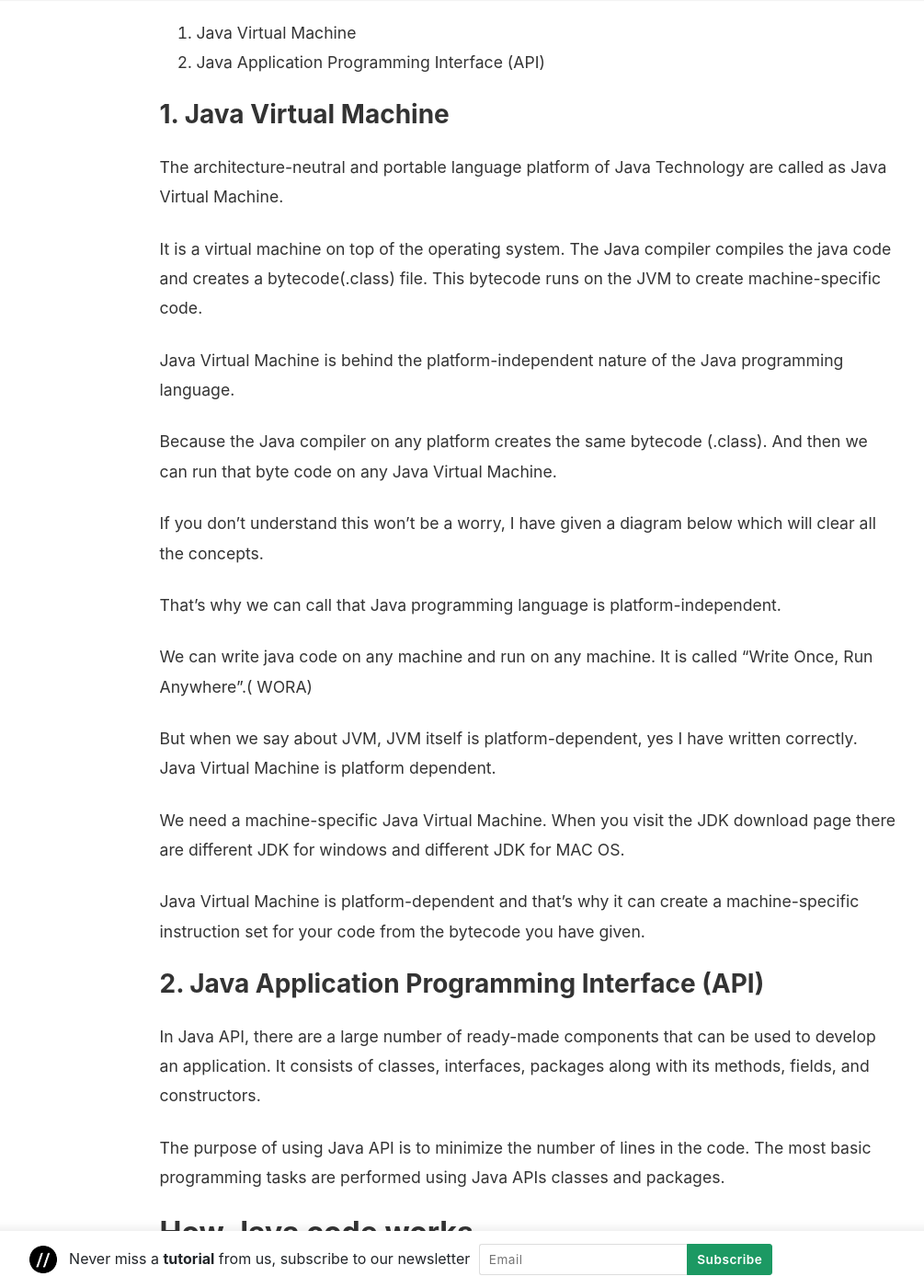
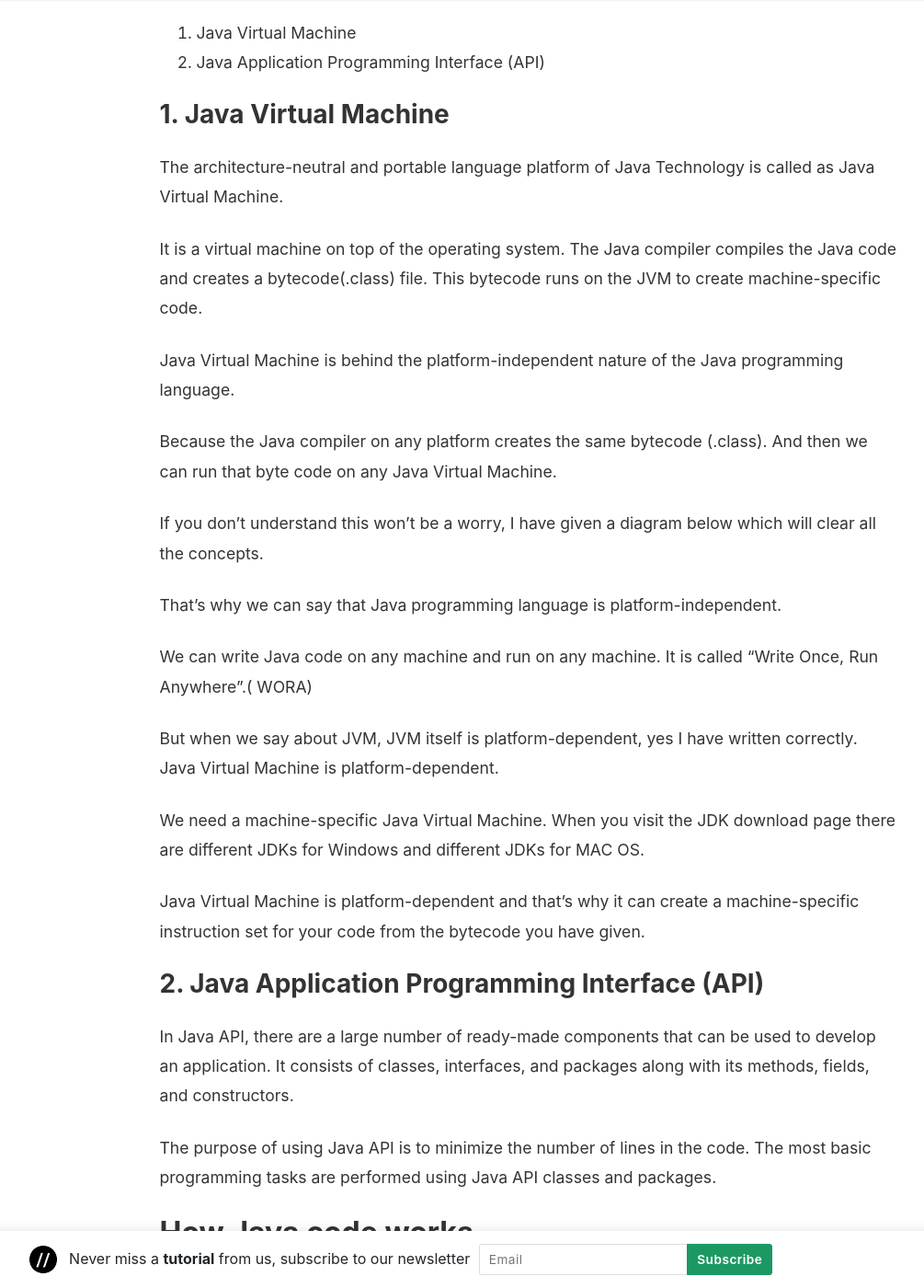
Before and after one commit to coderolls/coderolls-blog, a Jekyll site: the page built from _posts/java-basic/2019-11-29-java-introduction.md, in a window 1280 px wide and 1400 px high, scrolled down 4402 px. Shown: the whole window at 92% size, without its empty margins (204-1209 px from the left). Built offline with Jekyll 4.4.1, drawn with Linux system fonts in a browser that asks for light colours; nearby versions of some CDN libraries; comment, search, counter and statistics services are not loaded; some of the changed text lies outside the part shown.

Commit message:
Update 2019-11-29-java-introduction.md

```diff
--- a/_posts/java-basic/2019-11-29-java-introduction.md
+++ b/_posts/java-basic/2019-11-29-java-introduction.md
@@ -3,24 +3,24 @@
 title:  "Introduction to Java Technology (Language and Platform)"
 author: gaurav
 categories: [ Java, Core Java ]
-description: "Java is a general purpose computer programming language. Let's get introduce to an amazing programming language."
+description: "Java is a general-purpose computer programming language. Let's get introduced to an amazing programming language."
 featured: false
 toc: true
 ---
 
-Java is a general purpose computer programming language. Let's get introduce to an amazing programming language.
+Java is a general-purpose computer programming language. Let's get introduced to an amazing programming language.
 
 ## Introduction
 
 James Gosling, Mike Sheridan, and Patrick Naughton initiated the Java language project in June 1991. The project was aimed to develop software for a wide variety of network devices and embedded systems.
 
-When the project started they have chosen C++ language, but later they understood the difficulties with C++ and found that these problems could be addressed by creating entirely new simple, reliable, secure language, as a result, the language platform is developed which is simple, secure, distributed, network-based end-user application ranging from worldwide web to the embedded systems.
+When the project started they chose C++ language, but later they understood the difficulties with C++ and found that these problems could be addressed by creating an entirely new simple, reliable, and secure language, as a result, the language platform is developed which is simple, secure, distributed, network-based end-user application ranging from worldwide web to the embedded systems.
 
 The language was initially called ‘Oak’ after an oak tree outside the Gosling’s office, then it was as a project Green and finally Java after Java coffee.
 
 The Java language compiled code can run on any platform that supports Java, we don’t have to compile Java code again and again.
 
-When we say Java Technology, it is both programming language as well as a platform.
+When we say Java Technology, it is both a programming language as well as a platform.
 
 Let’s understand Java as a programming language.
 
@@ -92,7 +92,7 @@
 
 ## The Java Platform
 
-We are familiar with platforms like Microsoft Windows, Mac OS, Linux distributions. The platform contains hardware as well as software where the code runs.
+We are familiar with platforms like Microsoft Windows, Mac OS, and Linux distributions. The platform contains hardware as well as software where the code runs.
 
 Unlike others, the Java Platform is a software-only platform.
 
@@ -103,9 +103,9 @@
 
 ### 1. Java Virtual Machine
 
-The architecture-neutral and portable language platform of Java Technology are called as Java Virtual Machine.
+The architecture-neutral and portable language platform of Java Technology is called as Java Virtual Machine.
 
-It is a virtual machine on top of the operating system. The Java compiler compiles the java code and creates a bytecode(.class) file. This bytecode runs on the JVM to create machine-specific code.
+It is a virtual machine on top of the operating system. The Java compiler compiles the Java code and creates a bytecode(.class) file. This bytecode runs on the JVM to create machine-specific code.
 
 Java Virtual Machine is behind the platform-independent nature of the Java programming language.
 
@@ -113,29 +113,29 @@
 
 If you don’t understand this won’t be a worry, I have given a diagram below which will clear all the concepts.
 
-That’s why we can call that Java programming language is platform-independent.
+That’s why we can say that Java programming language is platform-independent.
 
-We can write java code on any machine and run on any machine. It is called “Write Once, Run Anywhere”.( WORA)
+We can write Java code on any machine and run on any machine. It is called “Write Once, Run Anywhere”.( WORA)
 
-But when we say about JVM, JVM itself is platform-dependent, yes I have written correctly. Java Virtual Machine is platform dependent.
+But when we say about JVM, JVM itself is platform-dependent, yes I have written correctly. Java Virtual Machine is platform-dependent.
 
-We need a machine-specific Java Virtual Machine. When you visit the JDK download page there are different JDK for windows and different JDK for MAC OS.
+We need a machine-specific Java Virtual Machine. When you visit the JDK download page there are different JDKs for Windows and different JDKs for MAC OS.
 
 Java Virtual Machine is platform-dependent and that’s why it can create a machine-specific instruction set for your code from the bytecode you have given.
 
 ### 2. Java Application Programming Interface (API)
 
-In Java API, there are a large number of ready-made components that can be used to develop an application. It consists of classes, interfaces, packages along with its methods, fields, and constructors.
+In Java API, there are a large number of ready-made components that can be used to develop an application. It consists of classes, interfaces, and packages along with its methods, fields, and constructors.
 
-The purpose of using Java API is to minimize the number of lines in the code. The most basic programming tasks are performed using Java APIs classes and packages.
+The purpose of using Java API is to minimize the number of lines in the code. The most basic programming tasks are performed using Java API classes and packages.
 
 ## How Java code works
 
 In Java, the source code is written in a file with a .java extension.
 
-When we compile this file with the javac compiler, the .class file will be generated. The .class file contains the bytecode, the bytecode can run on the Virtual Machine.
+When we compile this file with the Javac compiler, the .class file will be generated. The .class file contains the bytecode, the bytecode can run on the Virtual Machine.
 
-Refer the following diagram,
+Refer to the following diagram,
 
 ![How Java Code Works](/assets/images/2019-11-29/how-java-code-works.webp)
 
```
Also changed, not shown: other parts of _posts/java-basic/2019-11-29-java-introduction.md (+10 -10 lines).
